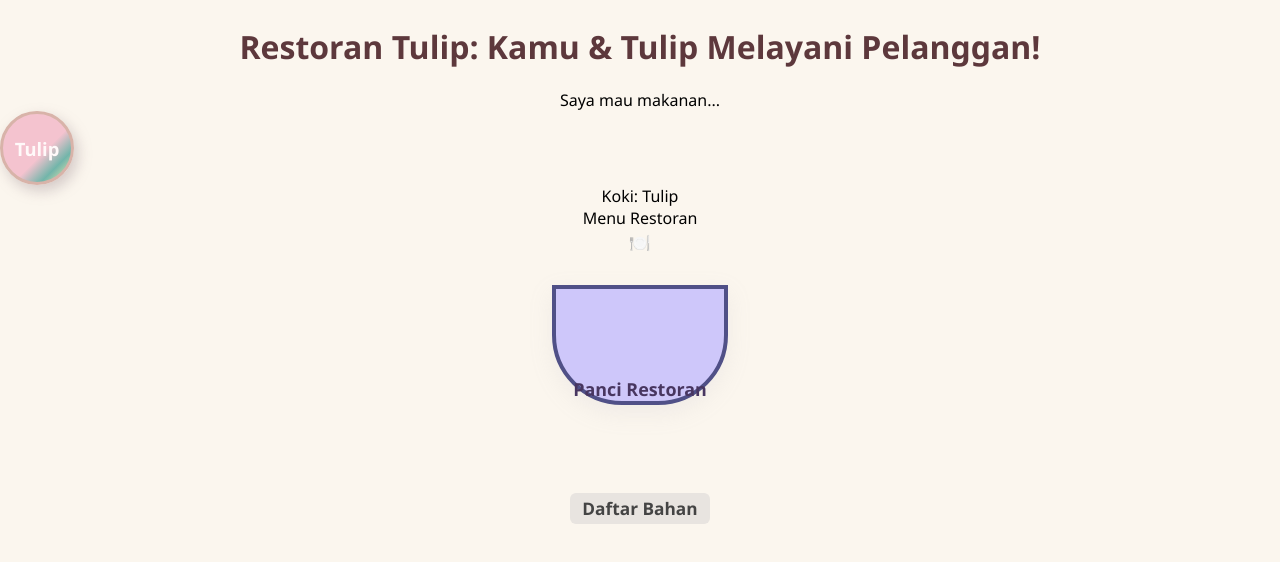
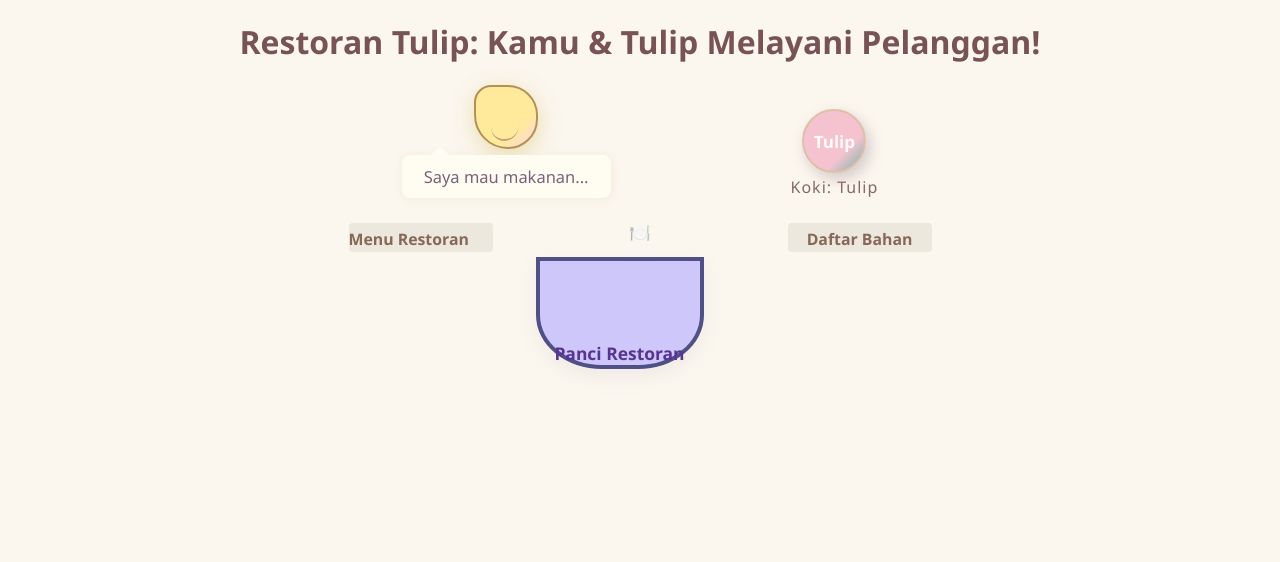
Before and after one commit to SassySwimTwirl/Tulip, a plain HTML site: page index.html in a window 1280 px wide. Drawn offline with Linux system fonts and the light colour scheme.

Commit message:
Update style.css

```diff
--- a/style.css
+++ b/style.css
@@ -7,111 +7,196 @@ body {
 }
 
 h1 {
-    margin-top: 25px;
-    color: #5d383c;
+    margin-top: 20px;
+    color: #785356;
 }
 
-.story {
+.game-top {
     display: flex;
-    align-items: flex-start;
     justify-content: center;
-    gap: 25px;
-    margin-top: 25px;
+    align-items: flex-end;
+    gap: 180px;
+    margin-top: 22px;
 }
 
+.customer-section {
+    display: flex;
+    flex-direction: column;
+    align-items: center;
+}
+
+.customer-avatar {
+    width: 60px;
+    height: 60px;
+    background: linear-gradient(135deg, #ffe99a 70%, #ffd5e9 100%);
+    border-radius: 27px 47px 47px 53px;
+    box-shadow: 1px 6px 20px #dbc77485;
+    position: relative;
+    margin-bottom: 0px;
+    border: 2.9px solid #b39055;
+}
+.customer-avatar::after {
+    /* Smile */
+    content: "";
+    display: block;
+    position: absolute;
+    left: 15px;
+    top: 38px;
+    width: 27px;
+    height: 14px;
+    border-radius: 0 0 14px 14px;
+    border-bottom: 2.7px solid #96657290;
+}
+
+.customer-dialog {
+    background: #fffcf2;
+    border-radius: 8px;
+    box-shadow: 1px 1px 7px #ddd5a348;
+    padding: 10px 22px;
+    color: #7b617b;
+    margin-top: 6px;
+    min-width: 140px;
+    max-width: 190px;
+    font-size: 1.03em;
+    position: relative;
+}
+.customer-dialog::before {
+    content: '';
+    position: absolute;
+    left: 26px; top: -8px;
+    width: 0; height: 0;
+    border-left: 12px solid transparent;
+    border-right: 12px solid transparent;
+    border-bottom: 10px solid #fffcf2;
+}
+
+.tulip-info {
+    display: flex;
+    align-items: center;
+    flex-direction: column;
+}
 .tulip-avatar {
-    width: 68px;
-    height: 68px;
+    width: 60px;
+    height: 60px;
     border-radius: 40px;
-    background: linear-gradient(135deg, #f4c3cf 58%, #72b5aa 78%, #fff1ad);
+    background: linear-gradient(135deg, #f4c3cf 68%, #72b5aa 99%, #fff1ad);
     display: flex;
     align-items: center;
     justify-content: center;
     font-weight: bold;
     color: #fff9f9;
-    font-size: 1.15em;
+    font-size: 1.06em;
     box-shadow: 4px 6px 14px #907d855c;
-    border: 3px solid #d8b3a9;
+    border: 2.5px solid #dfbfa7;
 }
-.dialog {
-    background: #fff3e4;
-    border-radius: 13px;
-    box-shadow: 1px 1px 9px #dacfc3c6;
-    padding: 16px 26px;
-    color: #865857;
-    min-width: 220px;
-    max-width: 390px;
-    font-size: 1.04em;
+.tulip-name {
+    margin-top: 3px;
+    font-size: 1em;
+    color: #876967;
+    letter-spacing: 1px;
+}
+
+.main-area {
+    width: 1040px;
+    max-width: 100vw;
+    display: flex;
+    flex-direction: row;
+    justify-content: center;
+    align-items: flex-start;
+    gap: 43px;
+    margin: 25px auto 0;
+}
+
+.side-area {
+    min-width: 144px;
+}
+.menu-list {
     text-align: left;
 }
-
-.game-area {
-    margin-top: 30px;
+.menu-list .title,
+.ingredients-side .title {
+    background: #ece8dd;
+    font-size: 0.99em;
+    font-weight: bold;
+    border-radius: 4px;
+    padding: 5px 0 2px;
+    margin-bottom: 8px;
+    color: #876758;
+}
+#menuList {
+    padding-left: 8px;
+}
+.menu-item {
+    margin-bottom: 12px;
     display: flex;
+    align-items: center;
+    gap: 8px;
+    cursor: pointer;
+    font-size: 1.0em;
+}
+.menu-item .dish-icon {
+    width: 38px; height: 38px;
+    border-radius: 16px;
+    background: #fff;
+    font-weight: bold;
+    display: flex;
+    align-items: center;
     justify-content: center;
-    gap: 56px;
+    border: 2px solid #e6dccb;
+    font-size: 1.13em;
 }
-
-.ingredients-side .title {
+.menu-item.chosen {
+    background: #f4e1ff86;
+    border-radius: 9px;
     font-weight: bold;
-    color: #444;
-    margin-bottom: 8px;
-    font-size: 1.08em;
-    background: #e8e4e0;
-    border-radius: 6px;
-    padding: 4px 0;
-    width: 140px;
-    margin-left: auto;
-    margin-right: auto;
+    color: #7b38b6;
+    border-left: 5px solid #9a25c7ac;
+    font-size: 1.07em;
 }
 
 #ingredients {
     display: flex;
     flex-direction: column;
-    gap: 17px;
-    min-width: 150px;
+    gap: 15px;
+    min-width: 122px;
 }
 .ingredient {
-    width: 132px;
-    height: 46px;
-    line-height: 46px;
+    width: 110px;
+    height: 38px;
+    line-height: 38px;
     font-weight: bold;
-    color: #354;
-    border-radius: 8px;
+    color: #345;
+    border-radius: 7px;
     cursor: grab;
-    box-shadow: 2px 2px 9px #ccbcb876;
+    box-shadow: 2px 2px 7px #ccbcb876;
     font-size: 1rem;
     border: 2px solid #fdede6;
-    background: #ffe;
+    background: #fff8dd;
     margin-left: auto;
     margin-right: auto;
+    transition: scale .13s;
 }
-.ingredient.being-dragged {
-    opacity: 0.55;
+.ingredient.being-dragged { opacity: 0.58; scale:0.97 }
+
+.kitchen {
+    min-width: 209px;
+    min-height: 170px;
+    margin-bottom: 4px;
 }
 
-.kitchen {
-    display: flex;
-    flex-direction: column;
-    align-items: center;
-    min-height: 220px;
-    min-width: 220px;
-}
 .restaurant-name {
-    font-size: 1.08em;
+    font-size: 1.07em;
     font-weight: bold;
-    color: #957555;
-    margin-bottom: 8px;
-    letter-spacing: .6px;
+    color: #bca07e;
     font-family: 'Segoe Print', sans-serif;
-    padding: 4px 0 4px;
+    padding-bottom: 4px;
 }
 .pot {
-    width: 168px;
-    height: 112px;
+    width: 160px;
+    height: 104px;
     background: #cec7fa;
-    border-radius: 0 0 70px 70px;
-    box-shadow: 0 8px 23px #aaabbb25;
+    border-radius: 0 0 66px 66px/0 0 54px 54px;
+    box-shadow: 0 8px 18px #aaabbb25;
     border: 4px solid #505087;
     position: relative;
     transition: background 0.2s;
@@ -119,32 +204,98 @@ h1 {
     align-items: flex-end;
     justify-content: center;
     font-weight: bold;
-    color: #483660;
-    font-size: 1.12rem;
-    margin-top: 19px;
-}
+    color: #573491;
+    font-size: 1.09rem;
+    margin-top: 9px;}
 
 .pot.drag-over {
     background: #baa5ef;
     border-color: #8a57af;
 }
 #message {
-    margin-top: 18px;
-    font-size: 1.23rem;
+    margin: 16px 0 7px;
+    font-size: 1.08rem;
     color: #8579be;
     font-weight: bold;
-    min-height: 26px;
+    min-height: 24px;
+}
+
+.dish-area {
+    min-height: 70px;
+    margin: 5px 0;
+    min-width: 140px;
+}
+.dish-art-wrap {
+    display: flex;
+    flex-direction: column;
+    align-items: center;
+    margin-top: 13px;
+    border-radius: 13px;
+    border: 2.4px solid #e3d3f864;
+    padding: 7px 20px;
+    background: #f5f1fd;
+    font-size: 1.13em;
+    color: #653ea1c6;
+    box-shadow: 1px 8px 16px #946eea21;
+    max-width: 214px;
+    margin-left: auto; margin-right: auto;
+}
+
+.dish-art-img {
+    margin-bottom: 4px;
+    margin-top: 8px;
+}
+
+.dish-art-img,
+.dish-mini {
+    width: 56px;
+    height: 56px;
+    border-radius: 18px;
+    display: flex;
+    align-items: center;
+    justify-content: center;
+    border: 3.7px solid #a79be2;
+    font-size: 2em;
+    font-family: Arial, sans-serif;
+    margin-left: auto; margin-right: auto;
+}
+.dish-mini {
+    width: 40px;
+    height: 35px;
+    border-width: 2.5px;
+    background: #f7eab2;
+    border-radius: 9px;
+    font-size: 16px;
+    margin: 0 5px 0 0;
+    padding: 1px 0 0 0;
+    border-style: dotted;
 }
 
 button {
-    margin-top: 20px;
-    padding: 0.75em 2em;
-    background: #d0c4f0;
+    margin-top: 8px;
+    padding: 0.58em 2.1em;
+    background: #d4d9f6;
     border: none;
     border-radius: 25px;
-    color: #523d80;
+    color: #574e90;
     font-weight: bold;
     font-size: 1em;
     cursor: pointer;
-    box-shadow: 2px 4px 14px #6d64bb22;
+    box-shadow: 2px 4px 11px #6d64bb25;
 }
+
+@media (max-width: 900px) {
+    .main-area {
+        flex-direction: column;
+        align-items: center;
+        width: 97vw;
+    }
+    .side-area { min-width: 70vw;}
+}
+
+/* For small screen  */
+
+@media (max-width: 600px) {
+    .main-area { width: 93vw;}
+    h1 {font-size:.99em;}
+}
```
